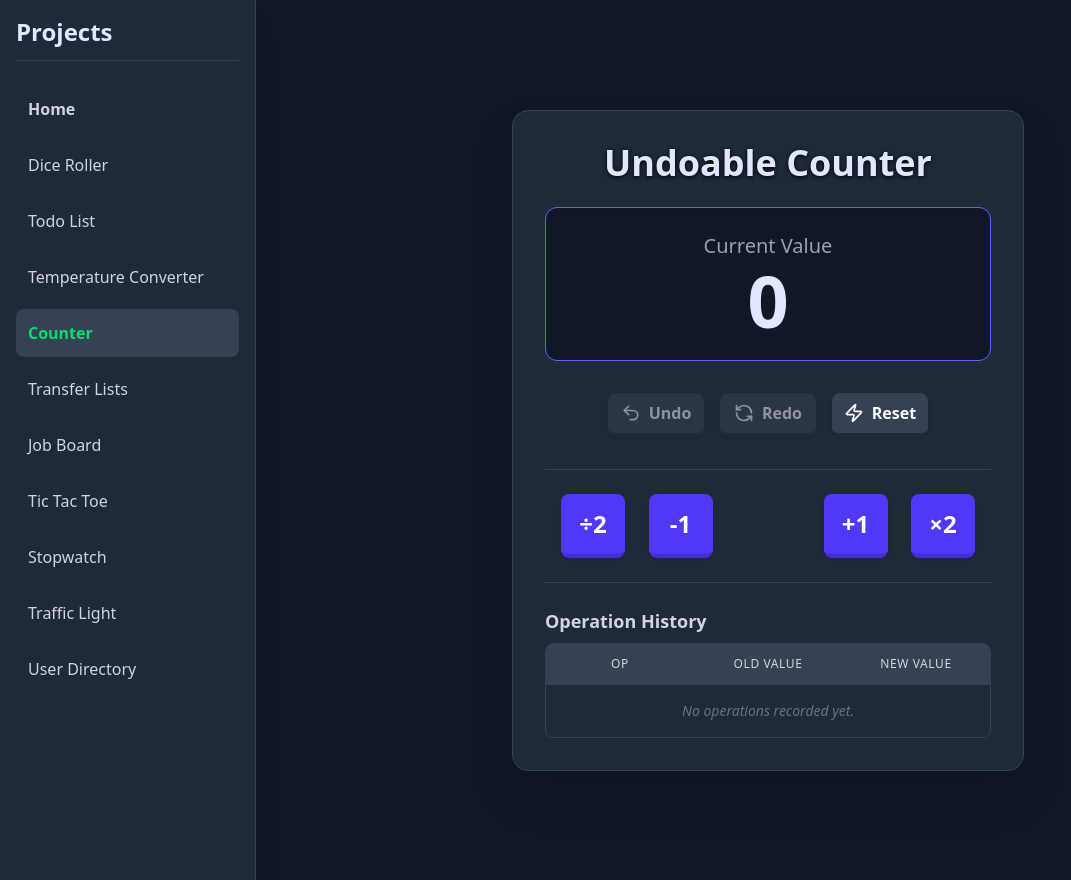
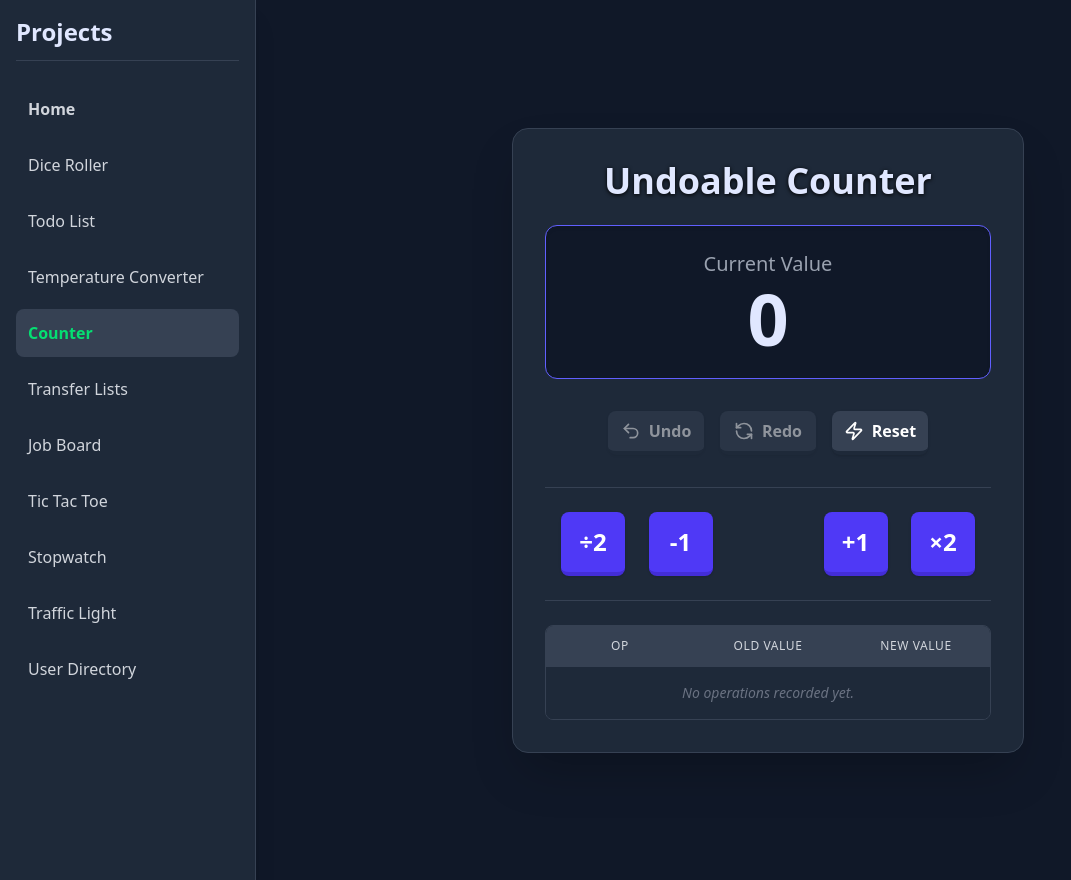
Before and after one commit to demaiodev/react-gadgets, a React (Vite) app: page / in a window 1280 px wide. Both pictures are taken after a click on the button "Counter". Shown: the whole page, without its empty margins (0-1071 px from the left). Built offline with nearby package versions, Linux system fonts and the light colour scheme.

Commit message:
center the table text in the counter

```diff
--- a/src/Counter.tsx
+++ b/src/Counter.tsx
@@ -200,10 +200,7 @@ export default function Counter() {
           />
         </div>
         <hr className="border-gray-700" />
-        <h3 className="text-lg font-semibold text-gray-300 mb-2">
-          Operation History
-        </h3>
-        <div className="max-h-60 overflow-y-auto rounded-lg border border-gray-700">
+        <div className="max-h-60 overflow-y-auto rounded-lg border border-gray-700 text-center">
           <table
             className="min-w-full divide-y divide-gray-700"
             id="effect-history"
```
